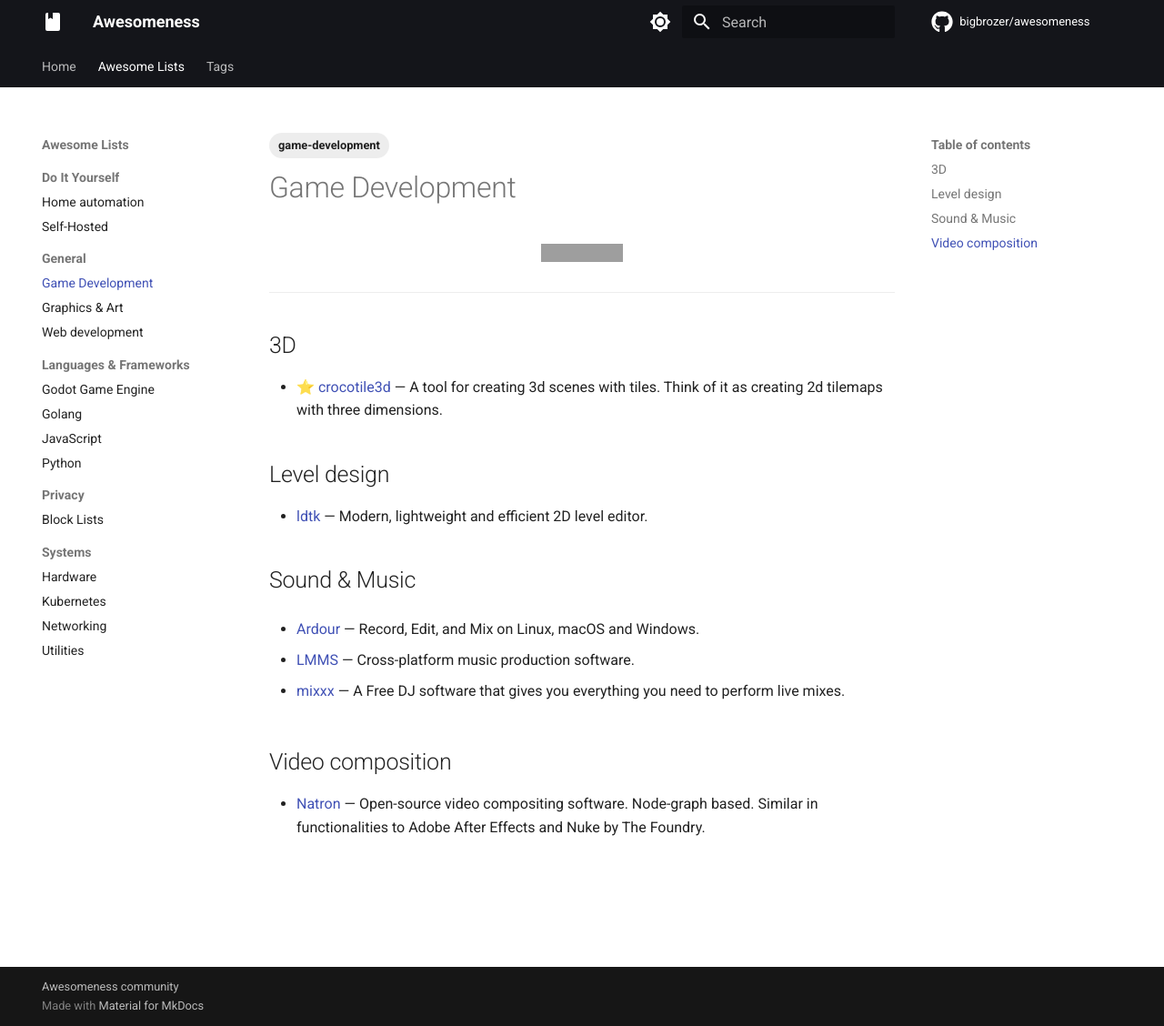
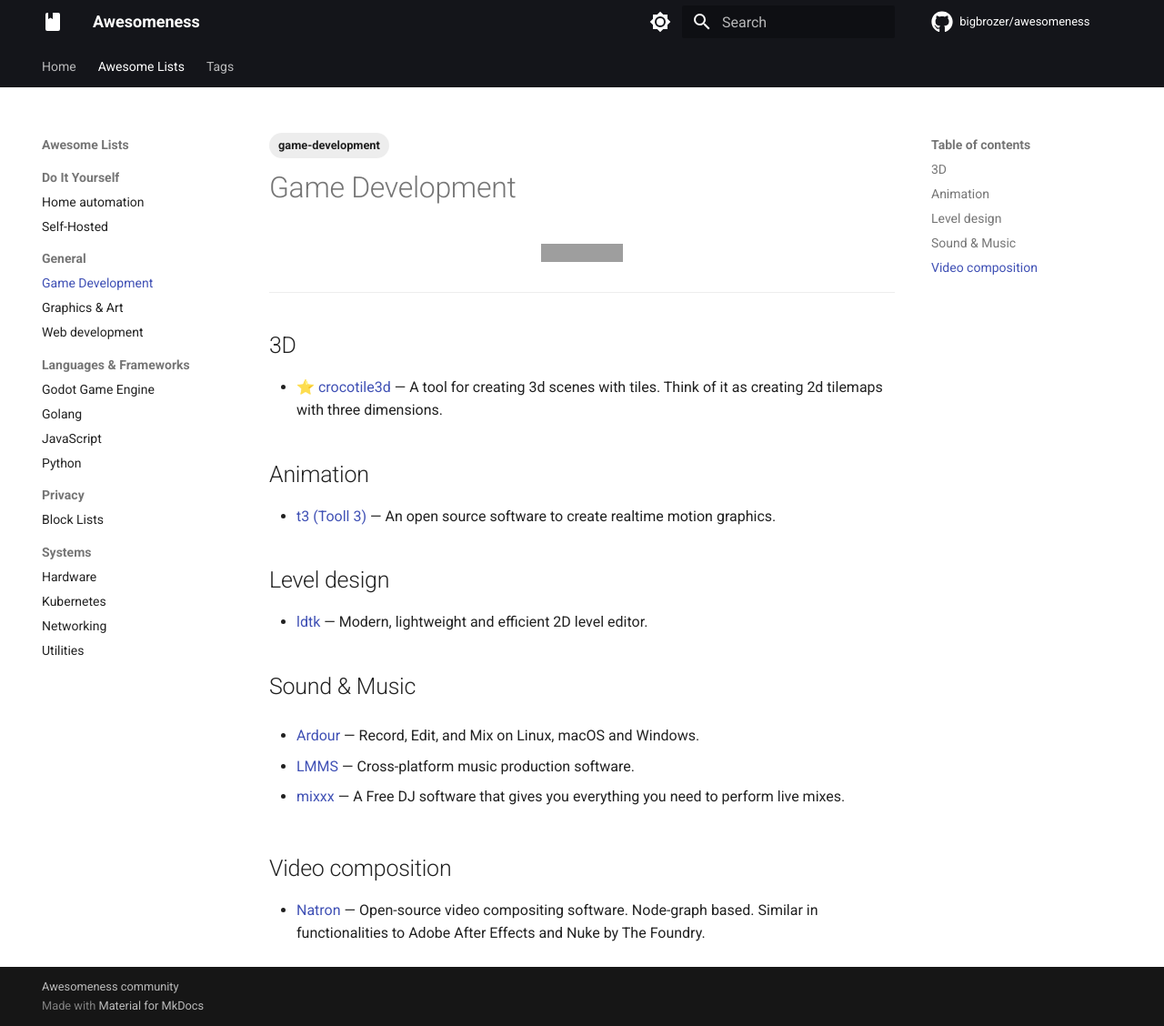
Before and after one commit to bigbrozer/awesomeness, an MkDocs documentation site: the page built from docs/lists/game-development.md, in a window 1280 px wide and 1128 px high. Shown: the whole window at 91% size. Built offline with MkDocs 1.6.1 and Material for MkDocs 9.7.7, drawn with Linux system fonts in a browser that asks for light colours; comment, search, counter and statistics services are not loaded; grey boxes are pictures that could not be loaded.

Commit message:
feat(game-development): add `t3 (Tooll 3)`

```diff
--- a/docs/lists/game-development.md
+++ b/docs/lists/game-development.md
@@ -17,6 +17,10 @@ tags:
 
 - ⭐ [crocotile3d](https://prominent.itch.io/crocotile3d) — A tool for creating 3d scenes with tiles. Think of it as creating 2d tilemaps with three dimensions.
 
+## Animation
+
+- [t3 (Tooll 3)](https://github.com/still-scene/t3) — An open source software to create realtime motion graphics.
+
 ## Level design
 
 - [ldtk](https://github.com/deepnight/ldtk) — Modern, lightweight and efficient 2D level editor.
```
